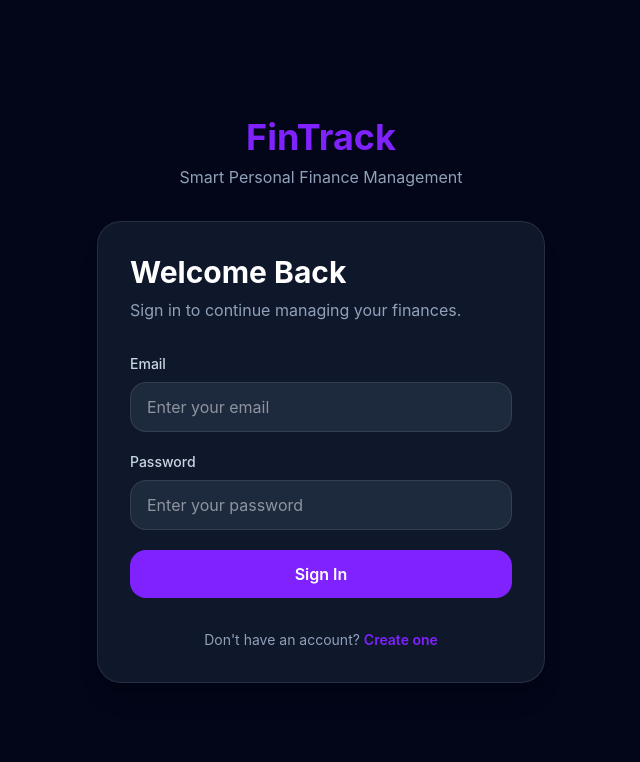
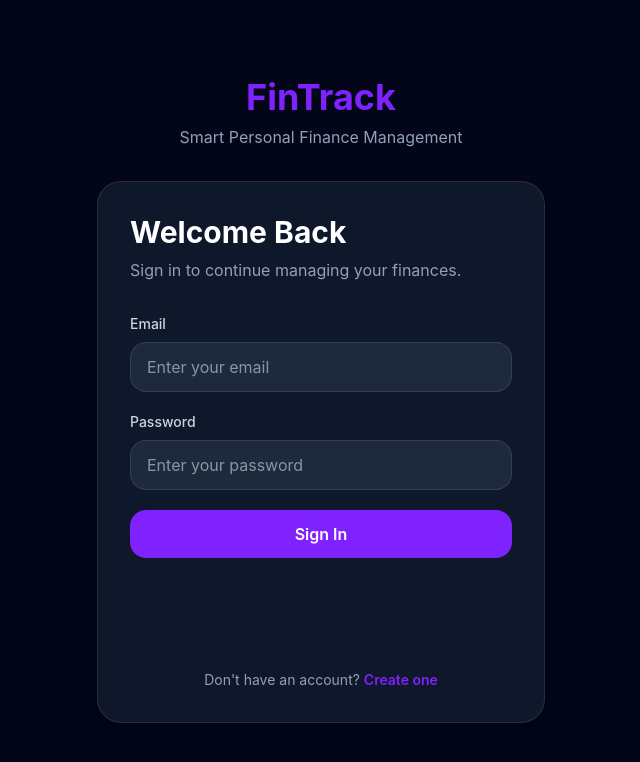
Before and after one commit to aryankhatri7/fintrack-expense-tracker, a React (Vite) app: page /login in a window 1280 px wide. Shown: the top 762 px of the page, without its empty margins (319-959 px from the left). Built offline with nearby package versions, Linux system fonts and the light colour scheme.

Commit message:
Google authentication

```diff
--- a/package.json
+++ b/package.json
@@ -10,6 +10,7 @@
     "preview": "vite preview"
   },
   "dependencies": {
+    "@react-oauth/google": "^0.13.5",
     "@tailwindcss/vite": "^4.3.0",
     "axios": "^1.18.1",
     "react": "^19.2.6",
--- a/src/main.jsx
+++ b/src/main.jsx
@@ -1,3 +1,4 @@
+import { GoogleOAuthProvider } from "@react-oauth/google";
 import React from "react"
 import ReactDOM from "react-dom/client"
 import AuthProvider from "./context/AuthContext";
@@ -14,6 +15,10 @@ ReactDOM.createRoot(
 ).render(
 
   <React.StrictMode>
+
+    <GoogleOAuthProvider
+    clientId={import.meta.env.VITE_GOOGLE_CLIENT_ID}
+  >
 
     <ThemeProvider>
 
@@ -35,6 +40,8 @@ ReactDOM.createRoot(
 
 </ThemeProvider>
 
+</GoogleOAuthProvider>
+
   </React.StrictMode>
 
 )
--- a/src/pages/Login.jsx
+++ b/src/pages/Login.jsx
@@ -1,7 +1,7 @@
 import { useState } from "react";
 import { useNavigate } from "react-router-dom";
 import { toast } from "react-toastify";
-
+import { GoogleLogin } from "@react-oauth/google";
 import AuthLayout from "../components/auth/AuthLayout";
 import { useAuth } from "../context/AuthContext";
 
@@ -77,7 +77,16 @@ const handleSubmit = async (e) => {
         >
           Sign In
         </button>
-
+        <div className="mt-5">
+  <GoogleLogin
+    onSuccess={(credentialResponse) => {
+      console.log("Google Success:", credentialResponse);
+    }}
+    onError={() => {
+      console.log("Google Login Failed");
+    }}
+  />
+</div>
       </form>
     </AuthLayout>
   );
```
Also changed, not shown: 2 other files (tests, documents, lock files or other folders).
